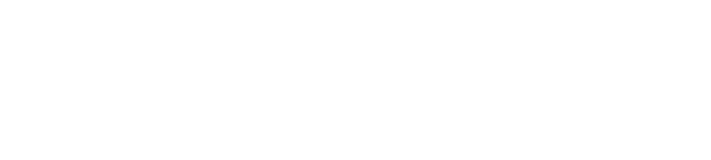
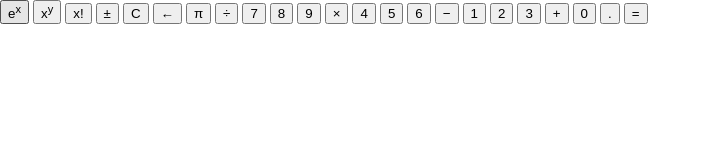
Before and after one commit to turbulentPanda/javascript-calculator, a plain HTML site: page index.html in a window 1280 px wide. Shown: the whole page, without its empty margins (0-711 px from the left). Drawn offline with Linux system fonts and the light colour scheme.

Commit message:
Added all buttons (numbers, operators, etc.)

```diff
--- a/index.html
+++ b/index.html
@@ -10,7 +10,43 @@
 </head>
 
 <body>
+    <div class="overall-page-container">
+        <section id="calculator">
+            <div id="display">
 
+            </div>
+            <section id="operations-pad">
+                <button class="top-row">e<sup>x</sup></button>
+                <button class="top-row">x<sup>y</sup></button>
+                <button class="top-row">x!</button>
+                <button class="top-row">&plusmn;</button>
+
+                <button class="operation">C</button>
+                <button class="backspace">&larr;</button>
+                <button class="pi">&pi;</button>
+                <button class="operation">&div;</button>
+
+                <button class="number">7</button>
+                <button class="number">8</button>
+                <button class="number">9</button>
+                <button class="operation">&times;</button>
+
+                <button class="number">4</button>
+                <button class="number">5</button>
+                <button class="number">6</button>
+                <button class="operation">&minus;</button>
+
+                <button class="number">1</button>
+                <button class="number">2</button>
+                <button class="number">3</button>
+                <button class="operation">&plus;</button>
+
+                <button class="number">0</button>
+                <button class="decimal">.</button>
+                <button class="operation">=</button>
+            </section>
+        </section>
+    </div>
     <script src="scripts.js"></script>
 </body>
 
--- a/styles.css
+++ b/styles.css
@@ -7,7 +7,7 @@ html, body, div, span, applet, object, iframe,
 h1, h2, h3, h4, h5, h6, p, blockquote, pre,
 a, abbr, acronym, address, big, cite, code,
 del, dfn, em, img, ins, kbd, q, s, samp,
-small, strike, strong, sub, sup, tt, var,
+small, strike, strong, tt, var,
 b, u, i, center,
 dl, dt, dd, ol, ul, li,
 fieldset, form, label, legend,
```
